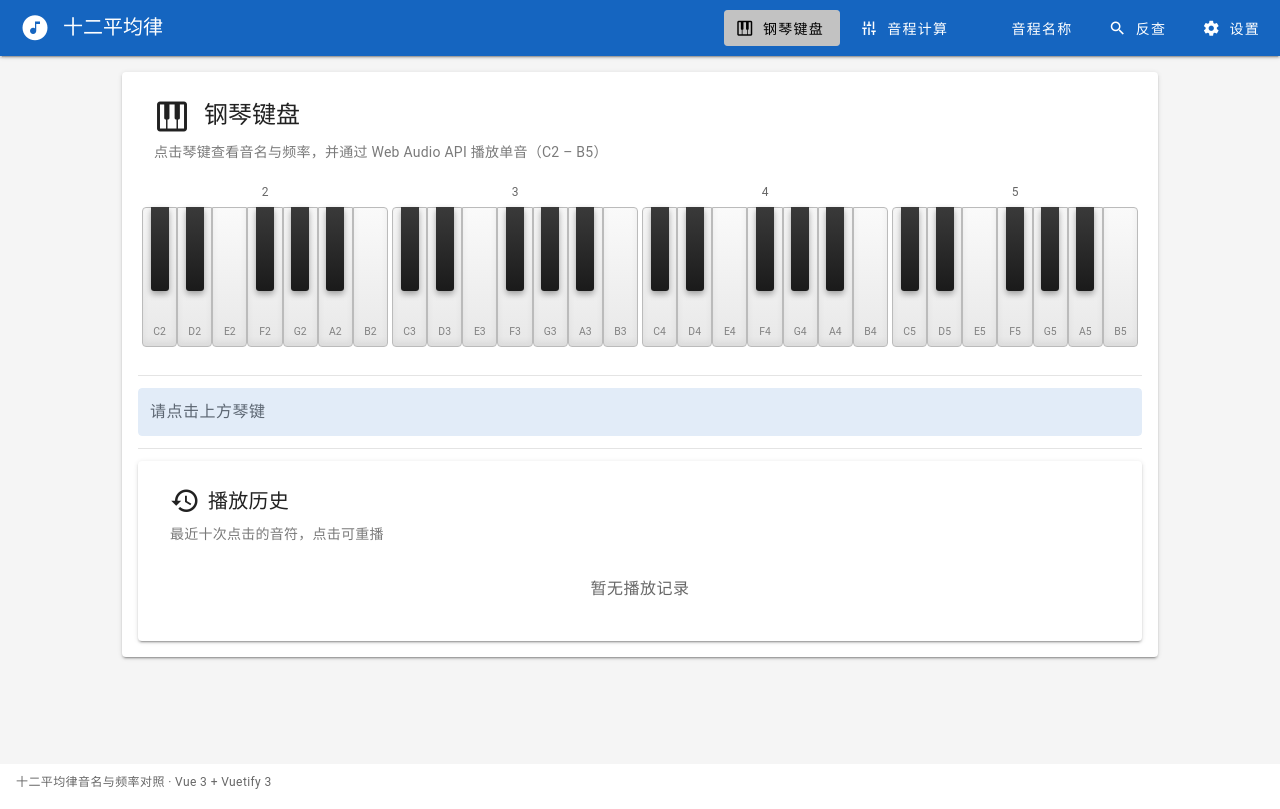
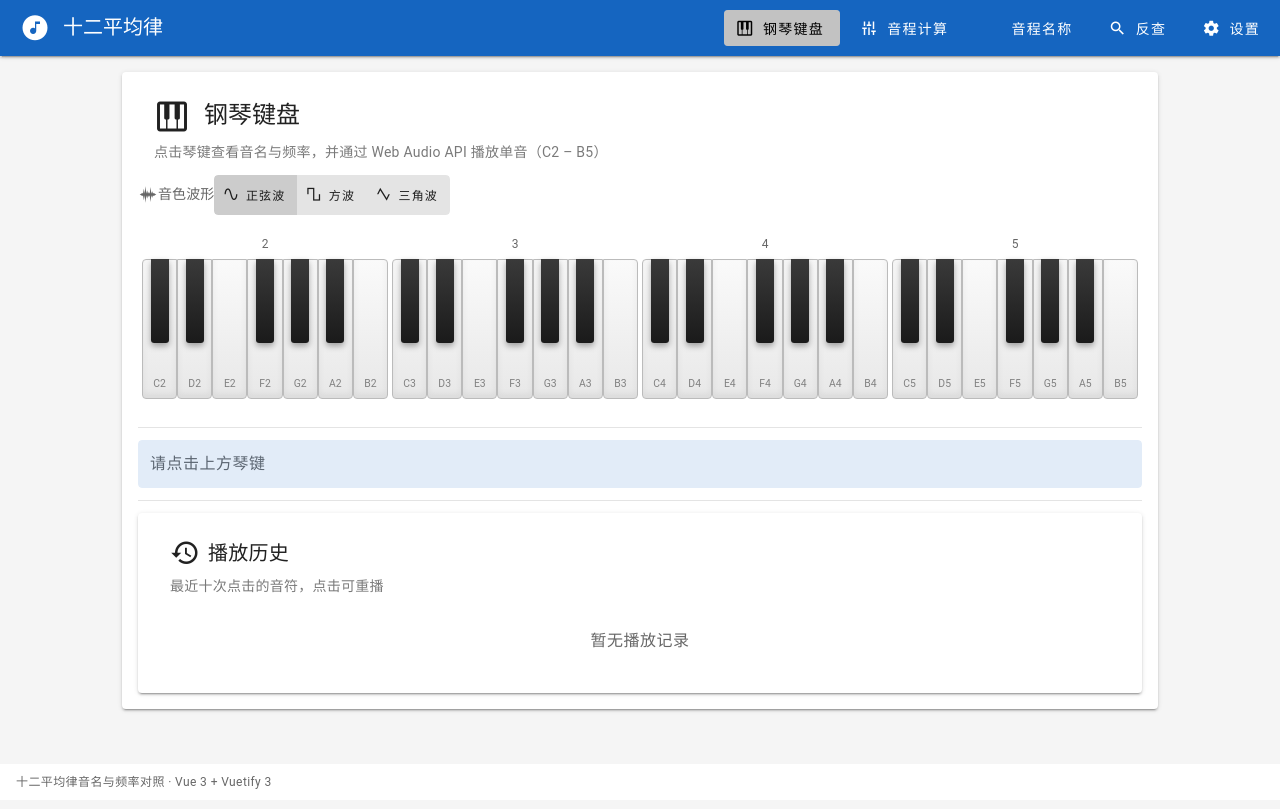
Before and after one commit to LcjGitHub/label-6125, a Vue app: page / in a window 1280 px wide. Built offline with nearby package versions, Linux system fonts and the light colour scheme.

Commit message:
.913020344866380:75de347006f7607c15c0a6a780c60069_6a2b920f36d898ac98c44c8e.6a2b921e36d898ac98c44c96.6a2b921e7db10e89f7558c66:Trae CN.T(2026/6/12 12:59:10)

```diff
--- /dev/null
+++ b/src/components/WaveformSelector.vue
@@ -0,0 +1,60 @@
+<script setup lang="ts">
+import { storeToRefs } from 'pinia'
+import { useNotesStore } from '@/stores/notes'
+import type { WaveformType } from '@/types/note'
+
+const notesStore = useNotesStore()
+const { waveform } = storeToRefs(notesStore)
+
+interface WaveformOption {
+  value: WaveformType
+  label: string
+  icon: string
+}
+
+const waveformOptions: WaveformOption[] = [
+  { value: 'sine', label: '正弦波', icon: 'mdi-sine-wave' },
+  { value: 'square', label: '方波', icon: 'mdi-square-wave' },
+  { value: 'triangle', label: '三角波', icon: 'mdi-triangle-wave' },
+]
+
+function selectWaveform(type: WaveformType) {
+  notesStore.setWaveform(type)
+}
+</script>
+
+<template>
+  <div class="waveform-selector">
+    <div class="d-flex align-center gap-2 flex-wrap">
+      <v-icon size="20" class="text-medium-emphasis">
+        mdi-waveform
+      </v-icon>
+      <span class="text-subtitle-2 text-medium-emphasis">
+        音色波形
+      </span>
+      <v-btn-toggle
+        :model-value="waveform"
+        density="comfortable"
+        mandatory
+        @update:model-value="selectWaveform"
+      >
+        <v-btn
+          v-for="option in waveformOptions"
+          :key="option.value"
+          :value="option.value"
+          :prepend-icon="option.icon"
+          size="small"
+          variant="tonal"
+        >
+          {{ option.label }}
+        </v-btn>
+      </v-btn-toggle>
+    </div>
+  </div>
+</template>
+
+<style scoped>
+.waveform-selector {
+  user-select: none;
+}
+</style>
--- a/src/stores/notes.ts
+++ b/src/stores/notes.ts
@@ -1,12 +1,15 @@
 import { defineStore } from 'pinia'
 import { computed, ref, watch } from 'vue'
-import type { Note, ReverseLookupResult } from '@/types/note'
+import type { Note, ReverseLookupResult, WaveformType } from '@/types/note'
 import { calculateCents } from '@/utils/interval'
 import { reverseLookupNote } from '@/utils/reverseLookup'
 import { recalculateAllFrequencies } from '@/utils/frequency'
+import { getStorageItem, setStorageItem } from '@/utils/storage'
 import { useNoteHistoryStore } from './noteHistory'
 
 const DEFAULT_BASE_FREQUENCY = 440
+const DEFAULT_WAVEFORM: WaveformType = 'sine'
+const WAVEFORM_STORAGE_KEY = 'waveform'
 
 export const useNotesStore = defineStore('notes', () => {
   const baseFrequency = ref<number>(DEFAULT_BASE_FREQUENCY)
@@ -15,6 +18,11 @@ export const useNotesStore = defineStore('notes', () => {
   const selectedNote1 = ref<Note | null>(null)
   const selectedNote2 = ref<Note | null>(null)
   const reverseLookupResult = ref<ReverseLookupResult | null>(null)
+  const waveform = ref<WaveformType>(getStorageItem<WaveformType>(WAVEFORM_STORAGE_KEY, DEFAULT_WAVEFORM))
+
+  watch(waveform, (newWaveform) => {
+    setStorageItem(WAVEFORM_STORAGE_KEY, newWaveform)
+  })
 
   function updateNoteReferences() {
     if (activeNote.value) {
@@ -117,6 +125,14 @@ export const useNotesStore = defineStore('notes', () => {
     baseFrequency.value = DEFAULT_BASE_FREQUENCY
   }
 
+  /**
+   * 设置波形音色
+   * @param type 波形类型（sine / square / triangle）
+   */
+  function setWaveform(type: WaveformType) {
+    waveform.value = type
+  }
+
   return {
     baseFrequency,
     notes,
@@ -126,6 +142,7 @@ export const useNotesStore = defineStore('notes', () => {
     centsDifference,
     reverseLookupResult,
     reverseLookupHighlightMidi,
+    waveform,
     setActiveNote,
     selectIntervalNote,
     clearIntervalSelection,
@@ -134,5 +151,6 @@ export const useNotesStore = defineStore('notes', () => {
     clearReverseLookup,
     setBaseFrequency,
     resetBaseFrequency,
+    setWaveform,
   }
 })
--- a/src/types/note.ts
+++ b/src/types/note.ts
@@ -1,3 +1,5 @@
+export type WaveformType = 'sine' | 'square' | 'triangle'
+
 /** 十二平均律音名数据 */
 export interface Note {
   name: string
--- a/src/utils/audio.ts
+++ b/src/utils/audio.ts
@@ -1,3 +1,5 @@
+import type { WaveformType } from '@/types/note'
+
 let audioContext: AudioContext | null = null
 
 /**
@@ -11,11 +13,16 @@ export function getAudioContext(): AudioContext {
 }
 
 /**
- * 使用正弦波振荡器播放单音
+ * 使用指定波形振荡器播放单音
  * @param frequency 频率（Hz）
  * @param duration 持续时间（秒）
+ * @param waveform 波形类型（sine / square / triangle），默认 sine
  */
-export async function playTone(frequency: number, duration = 0.6): Promise<void> {
+export async function playTone(
+  frequency: number,
+  duration = 0.6,
+  waveform: WaveformType = 'sine',
+): Promise<void> {
   const ctx = getAudioContext()
   if (ctx.state === 'suspended') {
     await ctx.resume()
@@ -24,7 +31,7 @@ export async function playTone(frequency: number, duration = 0.6): Promise<void>
   const oscillator = ctx.createOscillator()
   const gainNode = ctx.createGain()
 
-  oscillator.type = 'sine'
+  oscillator.type = waveform
   oscillator.frequency.value = frequency
 
   const now = ctx.currentTime
--- a/src/views/IntervalNameView.vue
+++ b/src/views/IntervalNameView.vue
@@ -2,6 +2,7 @@
 import { computed, onMounted, onUnmounted } from 'vue'
 import { storeToRefs } from 'pinia'
 import PianoKeyboard from '@/components/PianoKeyboard.vue'
+import WaveformSelector from '@/components/WaveformSelector.vue'
 import { useNotesStore } from '@/stores/notes'
 import type { Note } from '@/types/note'
 import { playTone } from '@/utils/audio'
@@ -12,7 +13,7 @@ import {
 } from '@/utils/intervalName'
 
 const notesStore = useNotesStore()
-const { notes, selectedNote1, selectedNote2, centsDifference } =
+const { notes, selectedNote1, selectedNote2, centsDifference, waveform } =
   storeToRefs(notesStore)
 
 const selectedMidis = computed(() => {
@@ -48,7 +49,7 @@ onUnmounted(() => {
 
 async function handleKeyClick(note: Note) {
   notesStore.selectIntervalNote(note)
-  await playTone(note.frequency, 0.4)
+  await playTone(note.frequency, 0.4, waveform.value)
 }
 </script>
 
@@ -66,6 +67,8 @@ async function handleKeyClick(note: Note) {
           <v-card-subtitle class="mb-2 text-body-2">
             依次选择两个音，计算音分差并匹配对应的中文音程名称
           </v-card-subtitle>
+
+          <WaveformSelector class="mb-3" />
 
           <PianoKeyboard
             :notes="notes"
--- a/src/views/IntervalView.vue
+++ b/src/views/IntervalView.vue
@@ -2,13 +2,14 @@
 import { computed } from 'vue'
 import { storeToRefs } from 'pinia'
 import PianoKeyboard from '@/components/PianoKeyboard.vue'
+import WaveformSelector from '@/components/WaveformSelector.vue'
 import { useNotesStore } from '@/stores/notes'
 import type { Note } from '@/types/note'
 import { playTone } from '@/utils/audio'
 import { formatCents } from '@/utils/interval'
 
 const notesStore = useNotesStore()
-const { notes, selectedNote1, selectedNote2, centsDifference } =
+const { notes, selectedNote1, selectedNote2, centsDifference, waveform } =
   storeToRefs(notesStore)
 
 const selectedMidis = computed(() => {
@@ -24,7 +25,7 @@ const selectedMidis = computed(() => {
  */
 async function handleKeyClick(note: Note) {
   notesStore.selectIntervalNote(note)
-  await playTone(note.frequency, 0.4)
+  await playTone(note.frequency, 0.4, waveform.value)
 }
 </script>
 
@@ -39,9 +40,11 @@ async function handleKeyClick(note: Note) {
             </v-icon>
             音程计算
           </v-card-title>
-          <v-card-subtitle class="mb-4">
+          <v-card-subtitle class="mb-3">
             依次选择两个音，计算音程差（cents）：1200 × log₂(f₂ / f₁)
           </v-card-subtitle>
+
+          <WaveformSelector class="mb-4" />
 
           <PianoKeyboard
             :notes="notes"
--- a/src/views/PianoView.vue
+++ b/src/views/PianoView.vue
@@ -1,6 +1,7 @@
 <script setup lang="ts">
 import { storeToRefs } from 'pinia'
 import PianoKeyboard from '@/components/PianoKeyboard.vue'
+import WaveformSelector from '@/components/WaveformSelector.vue'
 import NoteHistoryList from '@/components/NoteHistoryList.vue'
 import { useNotesStore } from '@/stores/notes'
 import { useNoteHistoryStore } from '@/stores/noteHistory'
@@ -9,7 +10,7 @@ import { playTone } from '@/utils/audio'
 
 const notesStore = useNotesStore()
 const noteHistoryStore = useNoteHistoryStore()
-const { notes, activeNote } = storeToRefs(notesStore)
+const { notes, activeNote, waveform } = storeToRefs(notesStore)
 
 /**
  * 点击琴键：更新当前音并播放
@@ -18,7 +19,7 @@ const { notes, activeNote } = storeToRefs(notesStore)
 async function handleKeyClick(note: Note) {
   notesStore.setActiveNote(note)
   noteHistoryStore.addToHistory(note)
-  await playTone(note.frequency)
+  await playTone(note.frequency, 0.6, waveform.value)
 }
 
 /**
@@ -29,7 +30,7 @@ async function handleHistoryItemClick(item: NoteHistoryItem) {
   const note = notes.value.find(n => n.midi === item.note.midi)
   if (note) {
     notesStore.setActiveNote(note)
-    await playTone(note.frequency)
+    await playTone(note.frequency, 0.6, waveform.value)
   }
 }
 </script>
@@ -48,6 +49,8 @@ async function handleHistoryItemClick(item: NoteHistoryItem) {
           <v-card-subtitle class="mb-3">
             点击琴键查看音名与频率，并通过 Web Audio API 播放单音（C2 – B5）
           </v-card-subtitle>
+
+          <WaveformSelector class="mb-3" />
 
           <PianoKeyboard
             :notes="notes"
--- a/src/views/ReverseLookupView.vue
+++ b/src/views/ReverseLookupView.vue
@@ -2,6 +2,7 @@
 import { computed, ref } from 'vue'
 import { storeToRefs } from 'pinia'
 import PianoKeyboard from '@/components/PianoKeyboard.vue'
+import WaveformSelector from '@/components/WaveformSelector.vue'
 import { useNotesStore } from '@/stores/notes'
 import type { Note } from '@/types/note'
 import {
@@ -11,7 +12,7 @@ import {
 import { playTone } from '@/utils/audio'
 
 const notesStore = useNotesStore()
-const { notes, reverseLookupResult, reverseLookupHighlightMidi } =
+const { notes, reverseLookupResult, reverseLookupHighlightMidi, waveform } =
   storeToRefs(notesStore)
 
 const frequencyInput = ref<string>('')
@@ -71,7 +72,7 @@ function handleClear() {
 async function handleKeyClick(note: Note) {
   frequencyInput.value = String(note.frequency)
   notesStore.doReverseLookup(note.frequency)
-  await playTone(note.frequency, 0.4)
+  await playTone(note.frequency, 0.4, waveform.value)
 }
 
 /**
@@ -98,9 +99,11 @@ function getDeviationColor(): string {
             </v-icon>
             音名反查
           </v-card-title>
-          <v-card-subtitle class="mb-4">
+          <v-card-subtitle class="mb-3">
             输入频率（赫兹），根据十二平均律反查最接近的标准音名，并显示与标准音高的偏差音分数
           </v-card-subtitle>
+
+          <WaveformSelector class="mb-4" />
 
           <v-row align="end">
             <v-col cols="12" sm="8" md="6">
```
Also changed, not shown: 1 other file (tests, documents, lock files or other folders).
